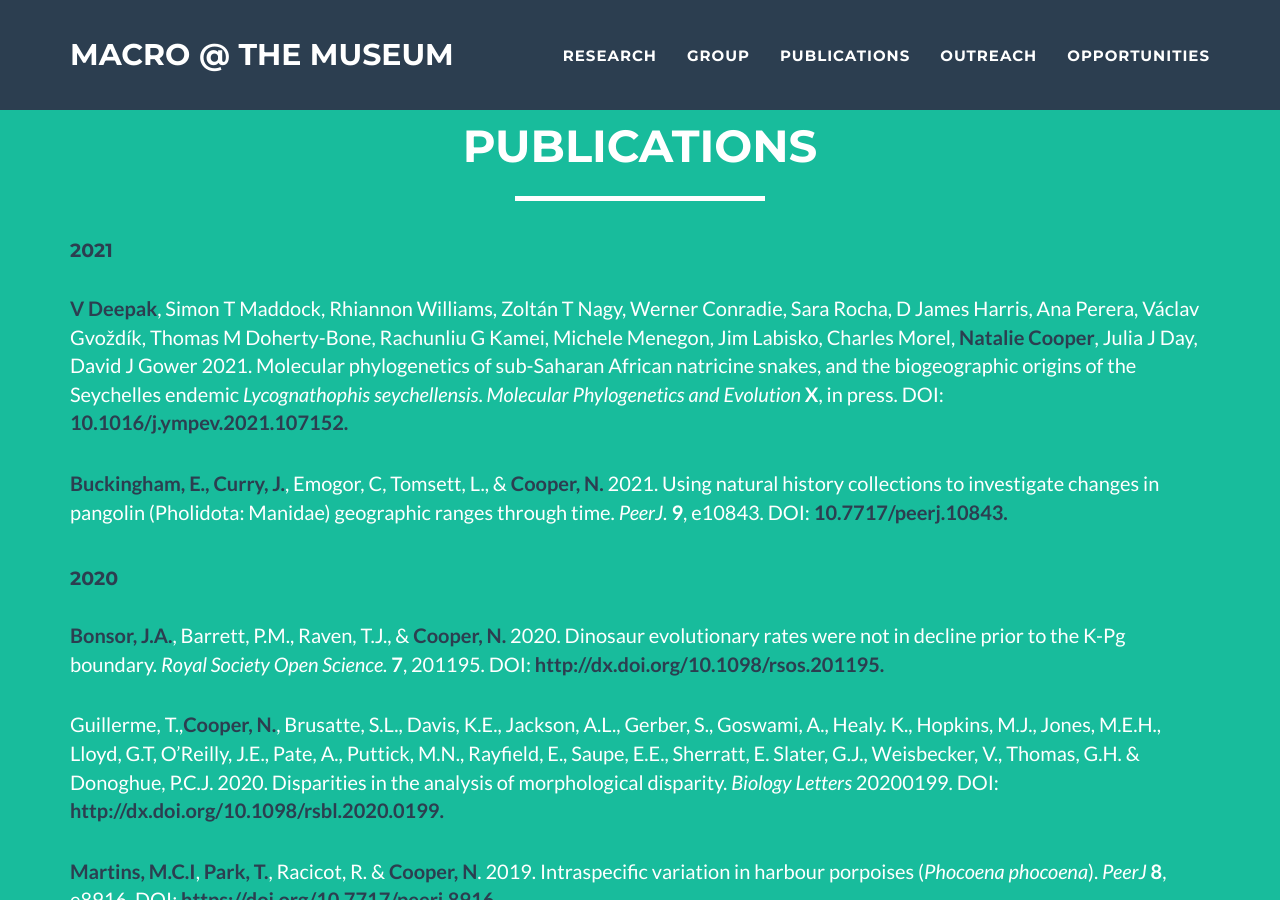
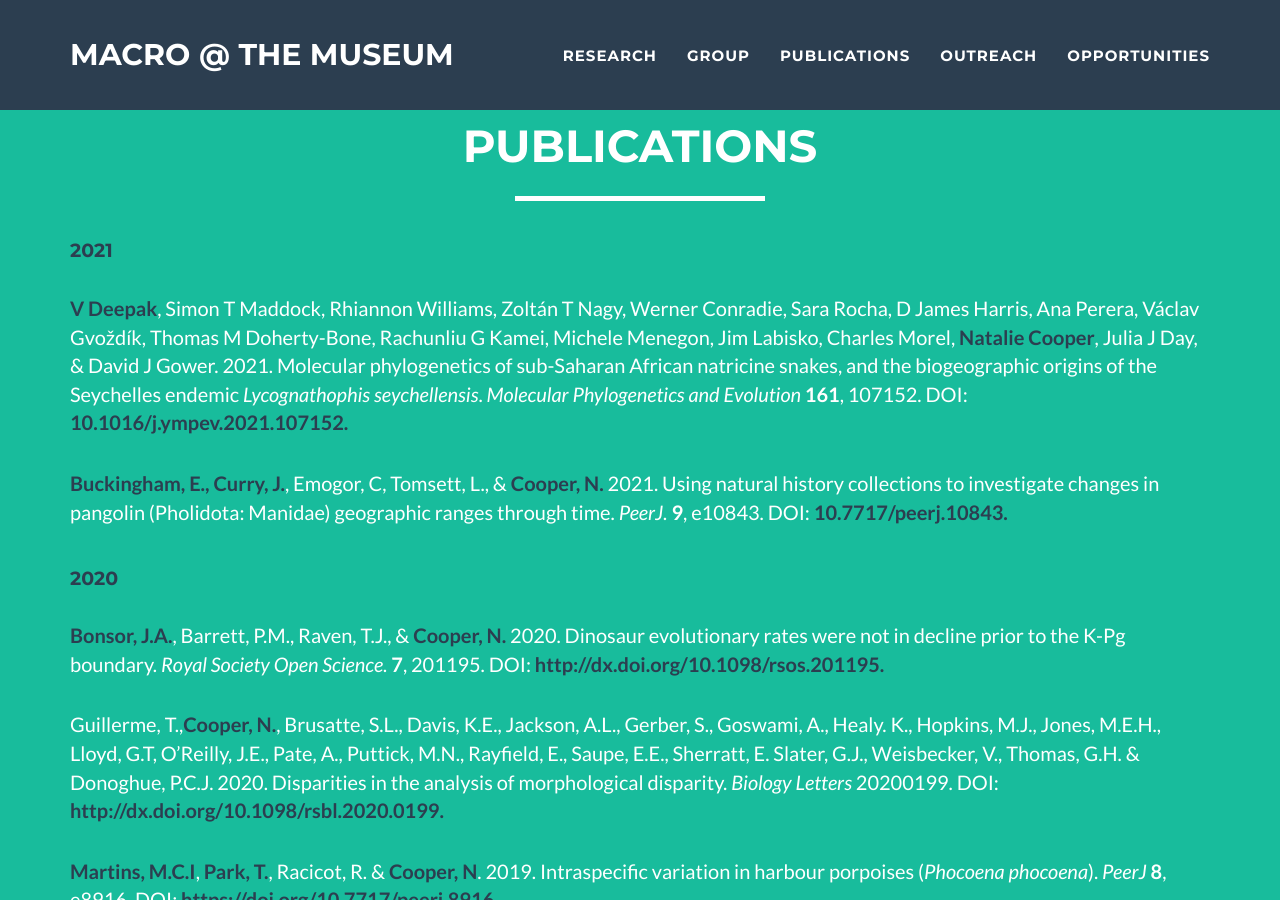
Before and after one commit to nhcooper123/nhcooper123.github.io, a Jekyll site: the page publications.html, which Jekyll copies as it is, in a window 1280 px wide and 900 px high. Built offline with Jekyll 4.4.1, drawn with Linux system fonts in a browser that asks for light colours; comment, search, counter and statistics services are not loaded.

Commit message:
Add dates

```diff
--- a/publications.html
+++ b/publications.html
@@ -91,18 +91,41 @@
 
 <h4><font color="2c3e50">2021</font></h4>
 
+<!--
+
 &nbsp
   <p>
-  <strong><font color="2c3e50">V Deepak</font></strong>, Simon T Maddock, Rhiannon Williams, Zoltán T Nagy, Werner Conradie, Sara Rocha, D James Harris, Ana Perera, Václav Gvoždík, Thomas M Doherty-Bone, Rachunliu G Kamei, Michele Menegon, Jim Labisko, Charles Morel, <strong><font color="2c3e50">Natalie Cooper</font></strong>, Julia J Day, David J Gower</font></strong>
+  <strong><font color="2c3e50">Deepak. V.</font></strong>, <strong><font color="2c3e50">Cooper, N.</font></strong>, Poyarkov, N.A., Kraus, F., <strong><font color="2c3e50">BURIN, G.</font></strong>, Das,A., Snarayanan, S., Streicher, J.W., Smith, S.J., &amp; Gower, D.J.
+  2021.
+  Multilocus phylogeny, natural-history traits, and classification of natricine (Serpentes: Natricinae) snakes.
+  <em>Zoological Journal of the Linnaean Society</em>
+  <strong>X</strong>,
+  in press.
+  DOI: <a href=""><strong><font color="2c3e50">doi. </font></strong></a>
+  </p>
+
+&nbsp
+  <p>
+  <strong><font color="2c3e50">Alewijnse, S.R.</font></strong>, Stowasser, G., Saunders, R.A., Belcher, A., Crimmen, O.A., <strong><font color="2c3e50">Cooper, N.</font></strong>, &amp; Trueman, C.N.
+  2021.
+  Otolith-derived field metabolic rates of myctophids (family Myctophidae) from the Scotia Sea (Southern Ocean).
+  <em>Marine Ecology Progress Series</em>
+  <strong>X</strong>,
+  in press.
+  DOI: <a href=""><strong><font color="2c3e50">doi. </font></strong></a>
+  </p>
+-->
+
+&nbsp
+  <p>
+  <strong><font color="2c3e50">V Deepak</font></strong>, Simon T Maddock, Rhiannon Williams, Zoltán T Nagy, Werner Conradie, Sara Rocha, D James Harris, Ana Perera, Václav Gvoždík, Thomas M Doherty-Bone, Rachunliu G Kamei, Michele Menegon, Jim Labisko, Charles Morel, <strong><font color="2c3e50">Natalie Cooper</font></strong>, Julia J Day, &amp; David J Gower.
   2021.
   Molecular phylogenetics of sub-Saharan African natricine snakes, and the biogeographic origins of the Seychelles endemic <em>Lycognathophis seychellensis</em>.
   <em>Molecular Phylogenetics and Evolution</em>
-  <strong>X</strong>,
-  in press.
+  <strong>161</strong>,
+  107152.
   DOI: <a href="https://doi.org/10.1016/j.ympev.2021.107152"><strong><font color="2c3e50">10.1016/j.ympev.2021.107152. </font></strong></a>
   </p>
-&nbsp
-
 
 &nbsp
   <p>
```
